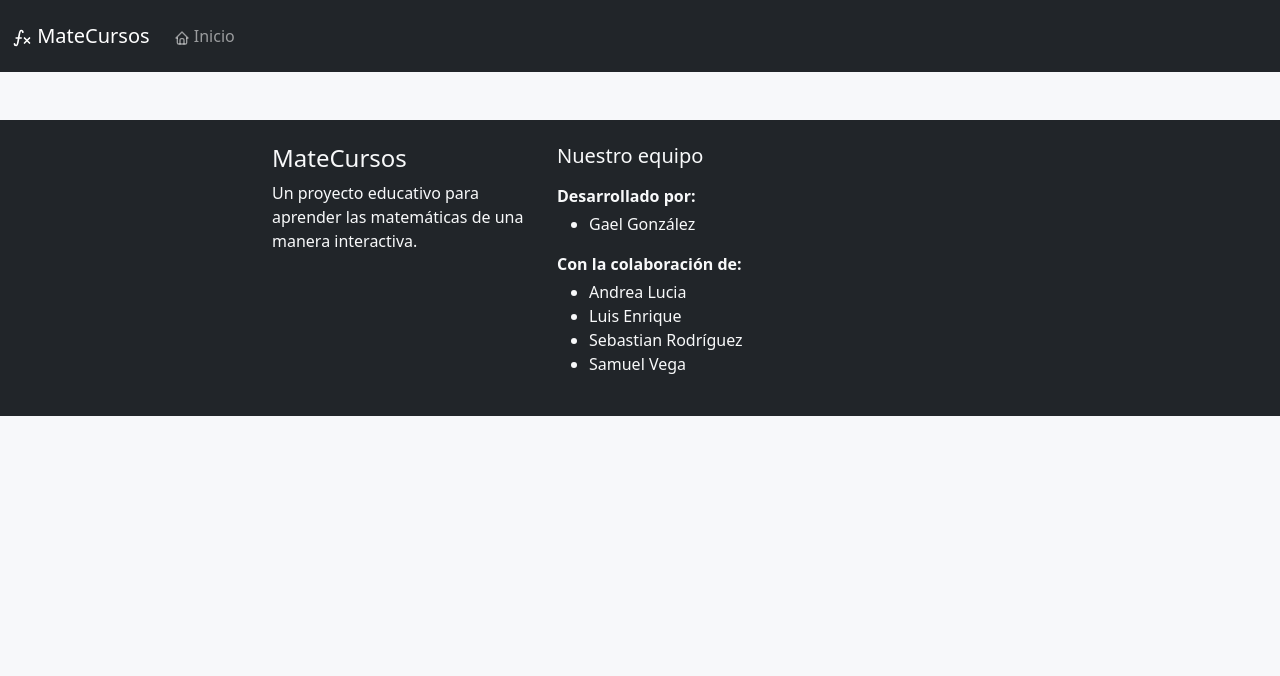
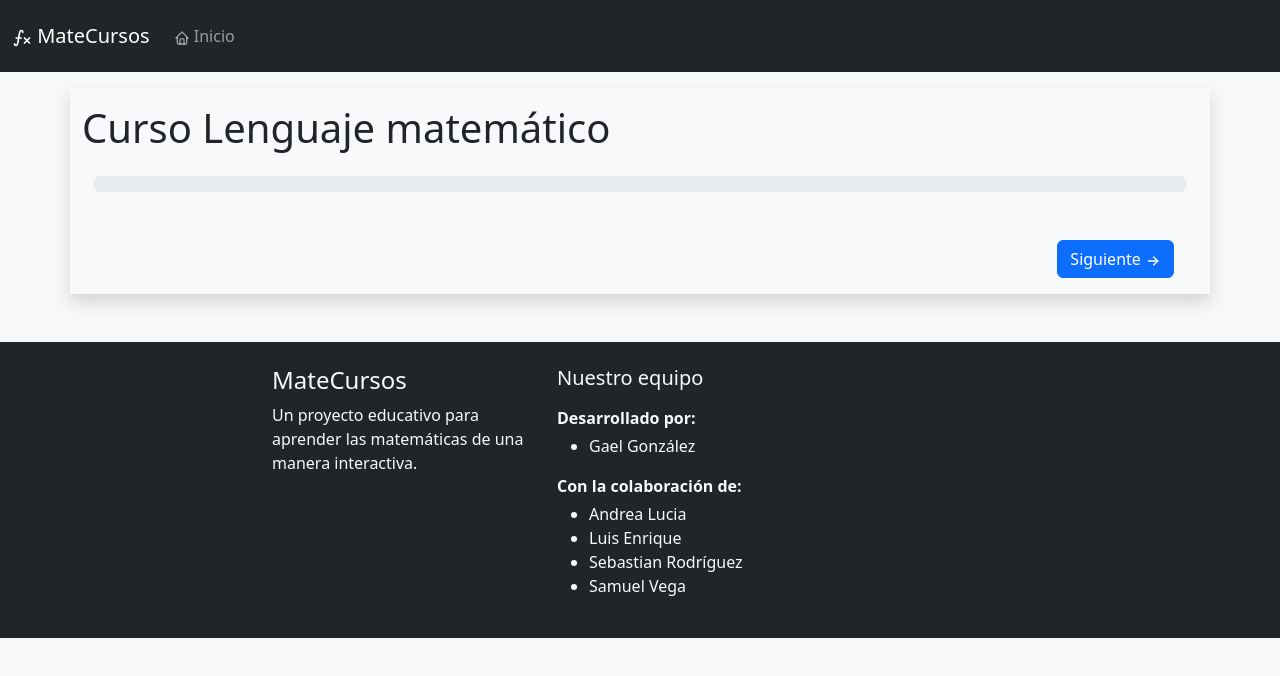
Before and after one commit to GaelQuesadilla/math-courses, a React (Vite) app: page /course/Mathematical-language in a window 1280 px wide. Shown: the top 676 px of the page. Built offline with nearby package versions, Linux system fonts and the light colour scheme.

Commit message:
📃 Adding template for courses

```diff
--- a/src/App.jsx
+++ b/src/App.jsx
@@ -3,6 +3,7 @@ import { Index } from "./routes/Index";
 import { MainLayout } from "./components/layouts/MainLayout";
 import { ROUTES } from "./constants/ROUTES";
 import { CoursePreview } from "./routes/CoursePreview";
+import { CourseView } from "./components/Courses/CourseView";
 
 export const App = () => {
   return (
@@ -15,6 +16,7 @@ export const App = () => {
               path={ROUTES.COURSE_PREVIEW.href}
               Component={() => <CoursePreview />}
             />
+            <Route path={ROUTES.COURSE.href} Component={() => <CourseView />} />
           </Routes>
         </MainLayout>
       </Router>
--- /dev/null
+++ b/src/components/Courses/CourseView.jsx
@@ -0,0 +1,36 @@
+import { useTranslation } from "react-i18next";
+import { Content } from "../global/Content";
+import { useParams } from "react-router-dom";
+import { Button, Container, ProgressBar } from "react-bootstrap";
+import { TbArrowRight as ArrowRight } from "react-icons/tb";
+
+export const CourseView = () => {
+  const [t, i18n] = useTranslation("global");
+  const { courseName } = useParams();
+  const course_i18n = "Courses." + courseName;
+  return (
+    <>
+      <Content>
+        <section>
+          <header>
+            <h1 className="fs-1">
+              {t("Words.course")} {t(course_i18n + ".title")}
+            </h1>
+          </header>
+          <Container className="my-4">
+            <ProgressBar now={0} label={"label"} />
+          </Container>
+
+          <Container as="article">
+            {/* Here goes the course content */}
+            <Container className="mt-5 d-flex justify-content-center justify-content-md-end">
+              <Button>
+                {t("Courses.next-page")} <ArrowRight />
+              </Button>
+            </Container>
+          </Container>
+        </section>
+      </Content>
+    </>
+  );
+};
--- a/src/langs/es/global.json
+++ b/src/langs/es/global.json
@@ -13,6 +13,7 @@
     "start-btn": "Iniciar curso",
     "ready-to-start": "¿Listo para iniciar?",
     "will-learn": "En este curso aprenderás sobre:",
+    "next-page": "Siguiente",
     "Operations-hierarchy": {
       "title": "Jerarquía de operaciones",
       "description": "Aprende a resolver operaciones de jerarquía de operaciones, respetando el orden que merece el álgebra"
@@ -34,5 +35,8 @@
     "teamDeveloper": "Gael González",
     "collaborator": "Con la colaboración de: ",
     "teamCollaborator": "Andrea Lucia,Luis Enrique,Sebastian Rodríguez,Samuel Vega"
+  },
+  "Words": {
+    "course": "Curso"
   }
 }
```
